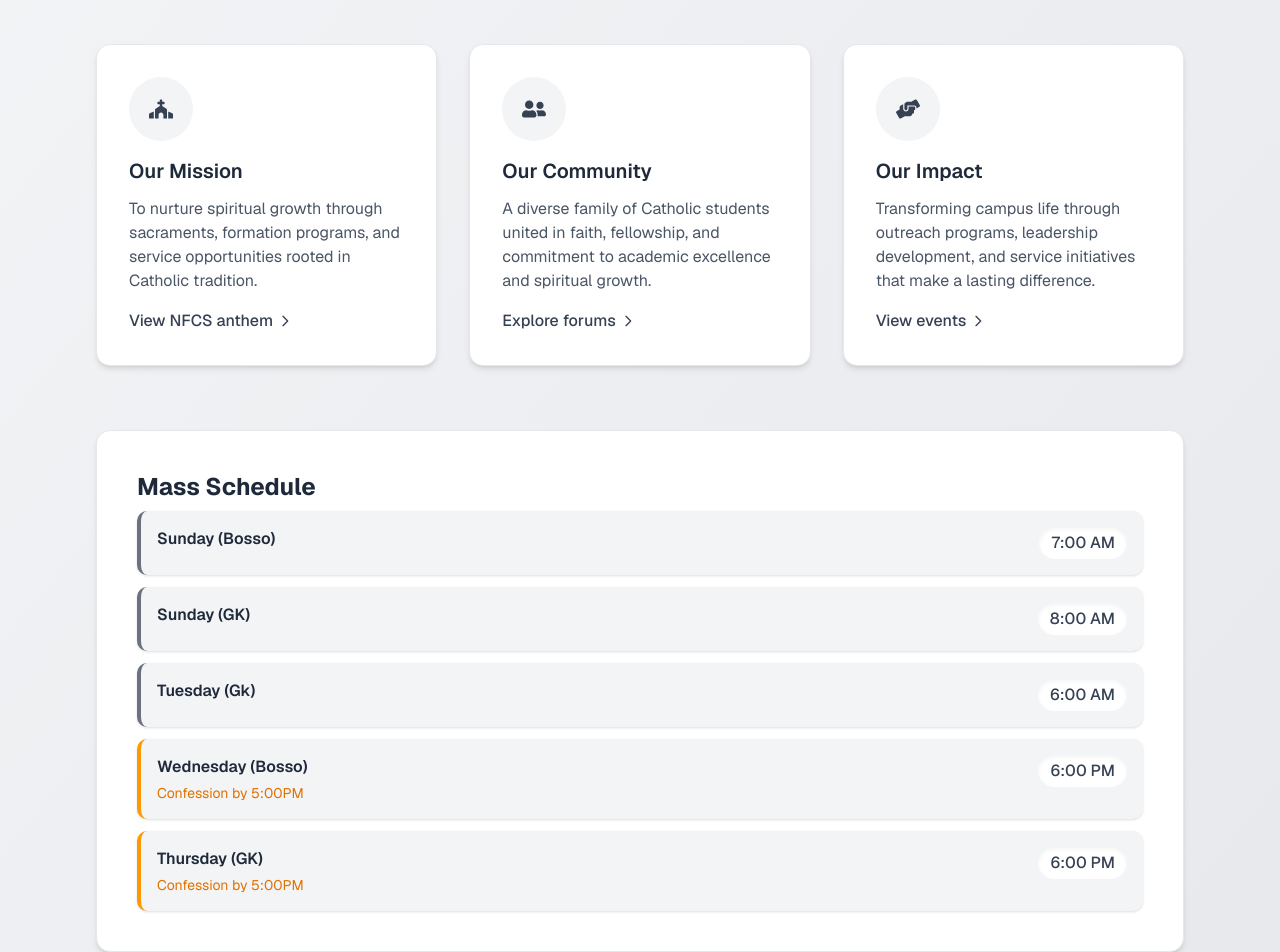
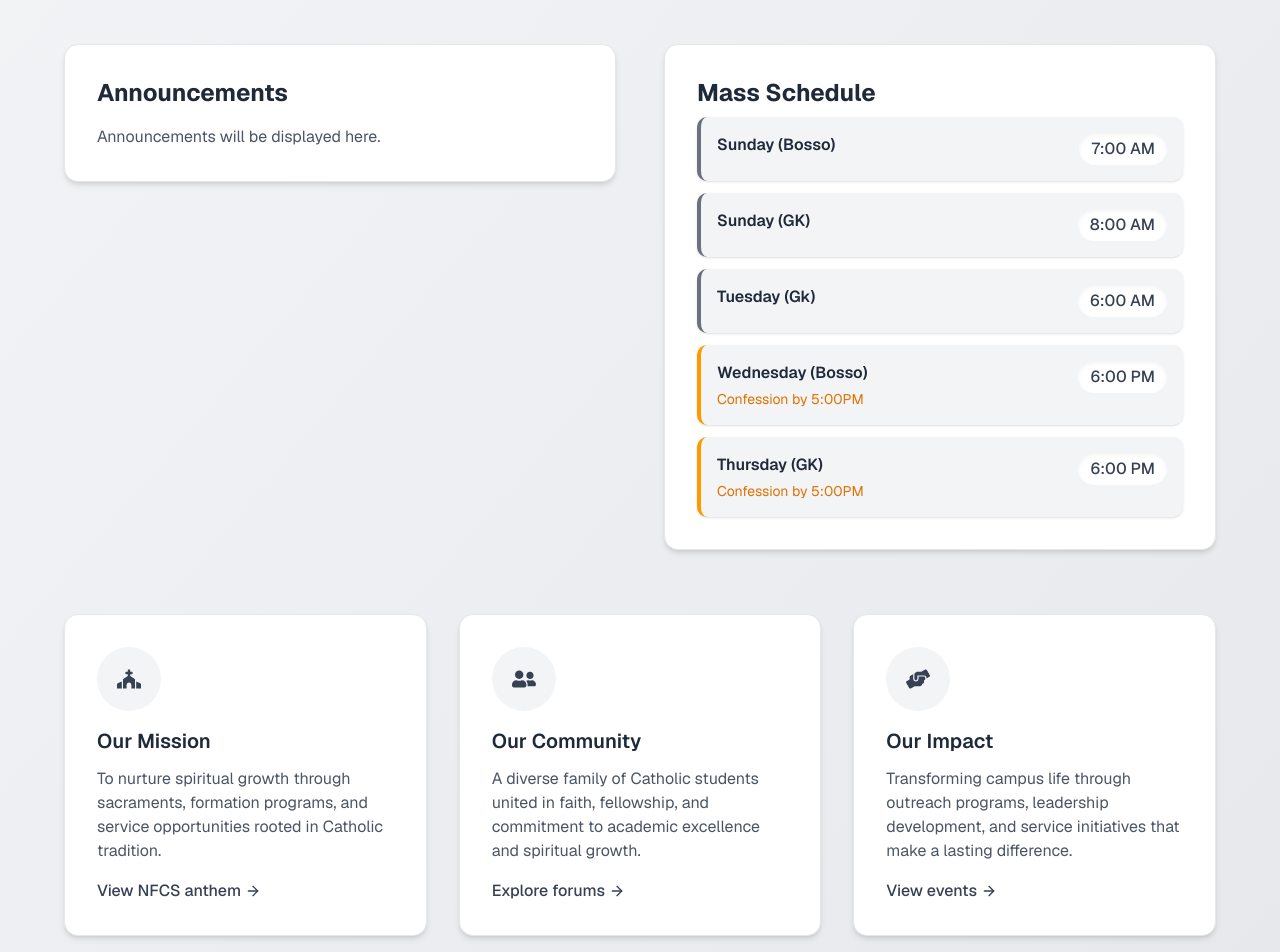
Before and after one commit to oodoabel/st-malachy-website, a Next.js app: page /about in a window 1280 px wide. Shown: the part 280-1232 px from the top of the page. Built offline with nearby package versions, Linux system fonts and the light colour scheme.

Commit message:
passed user to all pages

```diff
--- a/src/app/(auth)/login/actions.ts
+++ b/src/app/(auth)/login/actions.ts
@@ -16,8 +16,8 @@ export async function login({
 }) {
   const supabase = await createClient();
 
-  // type-casting here for convenience
-  // in practice, you should validate your inputs
+  const { isUserLoggedIn, setIsUserLoggedIn } = useAppContext();
+
   const credentials = {
     email: email,
     password: password,
@@ -28,8 +28,9 @@ export async function login({
   if (error) {
     redirect("/error");
   }
-  console.log(data);
-
+  if (data) {
+    setIsUserLoggedIn(true);
+  }
   revalidatePath("/", "layout");
   redirect("/profile");
 }
--- a/src/app/about/page.tsx
+++ b/src/app/about/page.tsx
@@ -1,16 +1,97 @@
 "use client";
 
 import MassSchedule from "@/components/MassSchedule";
+import { motion } from "framer-motion";
+import { ArrowRight } from "lucide-react";
 import Link from "next/link";
 import React from "react";
 import { FaChurch, FaUserFriends, FaHandsHelping } from "react-icons/fa";
 
+const cardData = [
+  {
+    icon: <FaChurch className="text-2xl text-gray-700" />,
+    title: "Our Mission",
+    description:
+      "To nurture spiritual growth through sacraments, formation programs, and service opportunities rooted in Catholic tradition.",
+    link: "/chaplaincy-anthem",
+    linkText: "View NFCS anthem",
+  },
+  {
+    icon: <FaUserFriends className="text-2xl text-gray-700" />,
+    title: "Our Community",
+    description:
+      "A diverse family of Catholic students united in faith, fellowship, and commitment to academic excellence and spiritual growth.",
+    link: "/about/forums",
+    linkText: "Explore forums",
+  },
+  {
+    icon: <FaHandsHelping className="text-2xl text-gray-700" />,
+    title: "Our Impact",
+    description:
+      "Transforming campus life through outreach programs, leadership development, and service initiatives that make a lasting difference.",
+    link: "/events",
+    linkText: "View events",
+  },
+];
+
+const InfoCard = ({
+  icon,
+  title,
+  description,
+  link,
+  linkText,
+}: (typeof cardData)[0]) => (
+  <motion.div
+    whileHover={{
+      y: -5,
+      boxShadow:
+        "0 10px 15px -3px rgb(0 0 0 / 0.1), 0 4px 6px -4px rgb(0 0 0 / 0.1)",
+    }}
+    className="bg-white rounded-xl p-8 shadow-md border border-gray-200 transition-shadow duration-300"
+  >
+    <div className="bg-gray-100 w-16 h-16 rounded-full flex items-center justify-center mb-4">
+      {icon}
+    </div>
+    <h2 className="text-xl font-semibold mb-3 text-gray-800">{title}</h2>
+    <p className="text-gray-600 mb-4">{description}</p>
+    <Link
+      href={link}
+      className="text-gray-700 hover:text-gray-900 font-medium inline-flex items-center transition-colors"
+    >
+      {linkText}
+      <ArrowRight className="w-4 h-4 ml-1" />
+    </Link>
+  </motion.div>
+);
+
 const AboutPage = () => {
+  const containerVariants = {
+    hidden: { opacity: 0 },
+    visible: {
+      opacity: 1,
+      transition: { staggerChildren: 0.15, delayChildren: 0.2 },
+    },
+  };
+
+  const itemVariants = {
+    hidden: { y: 20, opacity: 0 },
+    visible: {
+      y: 0,
+      opacity: 1,
+      transition: { duration: 0.6, ease: "easeOut" },
+    },
+  };
+
   return (
-    <div className="min-h-screen bg-gradient-to-br mt-10 from-gray-100 to-gray-200 text-gray-800 py-16 px-6 md:px-12 lg:px-24 font-sans">
-      <div className="max-w-6xl mx-auto space-y-16">
+    <div className="min-h-screen bg-gradient-to-br mt-10 from-gray-100 to-gray-200 text-gray-800 py-16 px-4 sm:px-6 lg:px-8 font-sans">
+      <motion.div
+        className="max-w-6xl mx-auto space-y-16"
+        initial="hidden"
+        animate="visible"
+        variants={containerVariants}
+      >
         {/* Header */}
-        <header className="text-center animate-fade-in-down">
+        <motion.header className="text-center" variants={itemVariants}>
           <h1 className="text-4xl md:text-5xl font-bold text-gray-900">
             About Our Chaplaincy
           </h1>
@@ -19,115 +100,44 @@ const AboutPage = () => {
             Discover the vibrant Catholic community at the Federal University of
             Technology, Minna - where faith, knowledge, and service converge.
           </p>
-        </header>
+        </motion.header>
+
+        {/* Main Content Grid */}
+        <div className="grid grid-cols-1 lg:grid-cols-2 gap-12 items-start">
+          <motion.section
+            className="bg-white rounded-xl p-8 shadow-md border border-gray-200"
+            variants={itemVariants}
+          >
+            <h2 className="text-2xl font-bold text-gray-800 mb-4">
+              Announcements
+            </h2>
+            <p className="text-gray-600">
+              Announcements will be displayed here.
+            </p>
+          </motion.section>
+          <motion.section
+            className="bg-white rounded-xl p-8 shadow-md border border-gray-200"
+            variants={itemVariants}
+          >
+            <MassSchedule />
+          </motion.section>
+        </div>
 
         {/* Mission, Community, Impact */}
-        <section className="grid md:grid-cols-3 gap-8 animate-fade-in-up delay-200">
-          <div className="bg-white rounded-xl p-8 shadow-md border border-gray-200 hover:shadow-lg transition-all duration-300">
-            <div className="bg-gray-100 w-16 h-16 rounded-full flex items-center justify-center mb-4">
-              <FaChurch className="text-2xl text-gray-700" />
-            </div>
-            <h2 className="text-xl font-semibold mb-3 text-gray-800">
-              Our Mission
-            </h2>
-            <p className="text-gray-600 mb-4">
-              To nurture spiritual growth through sacraments, formation
-              programs, and service opportunities rooted in Catholic tradition.
-            </p>
-            <Link
-              href="/chaplaincy-anthem"
-              className="text-gray-700 hover:text-gray-900 font-medium inline-flex items-center transition-colors"
-            >
-              View NFCS anthem
-              <svg
-                className="w-4 h-4 ml-1"
-                fill="none"
-                stroke="currentColor"
-                viewBox="0 0 24 24"
-              >
-                <path
-                  strokeLinecap="round"
-                  strokeLinejoin="round"
-                  strokeWidth={2}
-                  d="M9 5l7 7-7 7"
-                />
-              </svg>
-            </Link>
-          </div>
-
-          <div className="bg-white rounded-xl p-8 shadow-md border border-gray-200 hover:shadow-lg transition-all duration-300">
-            <div className="bg-gray-100 w-16 h-16 rounded-full flex items-center justify-center mb-4">
-              <FaUserFriends className="text-2xl text-gray-700" />
-            </div>
-            <h2 className="text-xl font-semibold mb-3 text-gray-800">
-              Our Community
-            </h2>
-            <p className="text-gray-600 mb-4">
-              A diverse family of Catholic students united in faith, fellowship,
-              and commitment to academic excellence and spiritual growth.
-            </p>
-            <Link
-              href="/about"
-              className="text-gray-700 hover:text-gray-900 font-medium inline-flex items-center transition-colors"
-            >
-              Explore forums
-              <svg
-                className="w-4 h-4 ml-1"
-                fill="none"
-                stroke="currentColor"
-                viewBox="0 0 24 24"
-              >
-                <path
-                  strokeLinecap="round"
-                  strokeLinejoin="round"
-                  strokeWidth={2}
-                  d="M9 5l7 7-7 7"
-                />
-              </svg>
-            </Link>
-          </div>
-
-          <div className="bg-white rounded-xl p-8 shadow-md border border-gray-200 hover:shadow-lg transition-all duration-300">
-            <div className="bg-gray-100 w-16 h-16 rounded-full flex items-center justify-center mb-4">
-              <FaHandsHelping className="text-2xl text-gray-700" />
-            </div>
-            <h2 className="text-xl font-semibold mb-3 text-gray-800">
-              Our Impact
-            </h2>
-            <p className="text-gray-600 mb-4">
-              Transforming campus life through outreach programs, leadership
-              development, and service initiatives that make a lasting
-              difference.
-            </p>
-            <Link
-              href="/events"
-              className="text-gray-700 hover:text-gray-900 font-medium inline-flex items-center transition-colors"
-            >
-              View events
-              <svg
-                className="w-4 h-4 ml-1"
-                fill="none"
-                stroke="currentColor"
-                viewBox="0 0 24 24"
-              >
-                <path
-                  strokeLinecap="round"
-                  strokeLinejoin="round"
-                  strokeWidth={2}
-                  d="M9 5l7 7-7 7"
-                />
-              </svg>
-            </Link>
-          </div>
-        </section>
-
-        {/* History Section */}
-        <section className="bg-white rounded-xl p-10 shadow-md border border-gray-200 animate-fade-in-up delay-300">
-          <MassSchedule />
-        </section>
+        <motion.section
+          className="grid md:grid-cols-3 gap-8"
+          variants={itemVariants}
+        >
+          {cardData.map((card) => (
+            <InfoCard key={card.title} {...card} />
+          ))}
+        </motion.section>
 
         {/* Footer */}
-        <footer className="bg-gray-800 rounded-xl py-8 px-6 text-gray-300">
+        <motion.footer
+          className="bg-gray-800 rounded-xl py-8 px-6 sm:px-8 text-gray-300"
+          variants={itemVariants}
+        >
           <div className="max-w-6xl mx-auto grid md:grid-cols-3 gap-8">
             <div>
               <h3 className="text-white font-medium mb-4">Contact Us</h3>
@@ -208,55 +218,8 @@ const AboutPage = () => {
               </div>
             </div>
           </div>
-          <div className="border-t border-gray-700 mt-8 pt-6 text-center text-sm">
-            <p>
-              &copy; {new Date().getFullYear()} St Malachy Chaplaincy, FUTMinna.
-              All rights reserved.
-            </p>
-          </div>
-        </footer>
-      </div>
-
-      {/* Animation styles */}
-      <style jsx>{`
-        @keyframes fade-in-down {
-          0% {
-            opacity: 0;
-            transform: translateY(-20px);
-          }
-          100% {
-            opacity: 1;
-            transform: translateY(0);
-          }
-        }
-
-        @keyframes fade-in-up {
-          0% {
-            opacity: 0;
-            transform: translateY(20px);
-          }
-          100% {
-            opacity: 1;
-            transform: translateY(0);
-          }
-        }
-
-        .animate-fade-in-down {
-          animation: fade-in-down 0.6s ease-out both;
-        }
-
-        .animate-fade-in-up {
-          animation: fade-in-up 0.6s ease-out both;
-        }
-
-        .delay-200 {
-          animation-delay: 0.2s;
-        }
-
-        .delay-300 {
-          animation-delay: 0.3s;
-        }
-      `}</style>
+        </motion.footer>
+      </motion.div>
     </div>
   );
 };
--- a/src/components/navBar.tsx
+++ b/src/components/navBar.tsx
@@ -2,10 +2,9 @@
 import "slick-carousel/slick/slick.css";
 import "slick-carousel/slick/slick-theme.css";
 import Hamburger from "./Hamburger";
-
 import React from "react";
 import { Home, User, Info, MessageSquare, Users, Calendar } from "lucide-react";
-// import useAppContext from "@/context";
+import useAppContext from "@/context";
 
 type IconProps = React.SVGProps<SVGSVGElement>;
 
@@ -15,7 +14,10 @@ export interface NavItem {
   href: string;
 }
 
-export const navItems: NavItem[] = [
+const Navbar = () => {
+  const { userIsLoggedIn } = useAppContext();
+
+  const navItems: NavItem[] = [
     { icon: <Home className="w-5 h-5 mx-2" />, label: "Home", href: "/" },
     { icon: <Info className="w-5 h-5 mx-2" />, label: "About", href: "/about" },
     {
@@ -35,12 +37,11 @@ export const navItems: NavItem[] = [
     },
     {
       icon: <User className="w-5 h-5 mx-2" />,
-    label: "",
-    href: "/login",
+      label: userIsLoggedIn ? "Profile" : "Login",
+      href: userIsLoggedIn ? "/profile" : "/login",
     },
   ];
 
-const Navbar = () => {
   return (
     <nav className="fixed top-0 mb-10 w-full bg-gray-800 bg-opacity-95 backdrop-blur-sm shadow-lg z-50">
       <div className="max-w-7xl mx-auto px-6 py-4 flex justify-between items-center">
@@ -70,7 +71,7 @@ const Navbar = () => {
           className="md:hidden text-gray-100 focus:outline-none"
         >
           <div className="md:hidden">
-            <Hamburger />
+            <Hamburger navItems={navItems} />
           </div>
         </div>
       </div>
```
Also changed, not shown: src/components/Hamburger.tsx (+3 -9 lines). Lines whose indentation alone changed are shown as unchanged.
